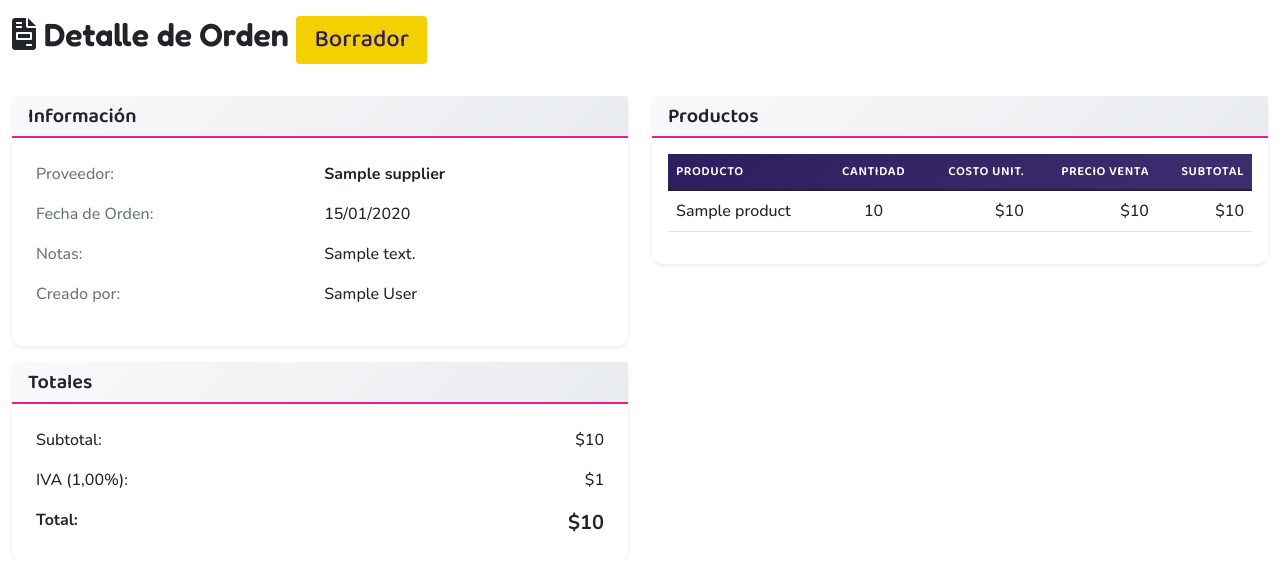
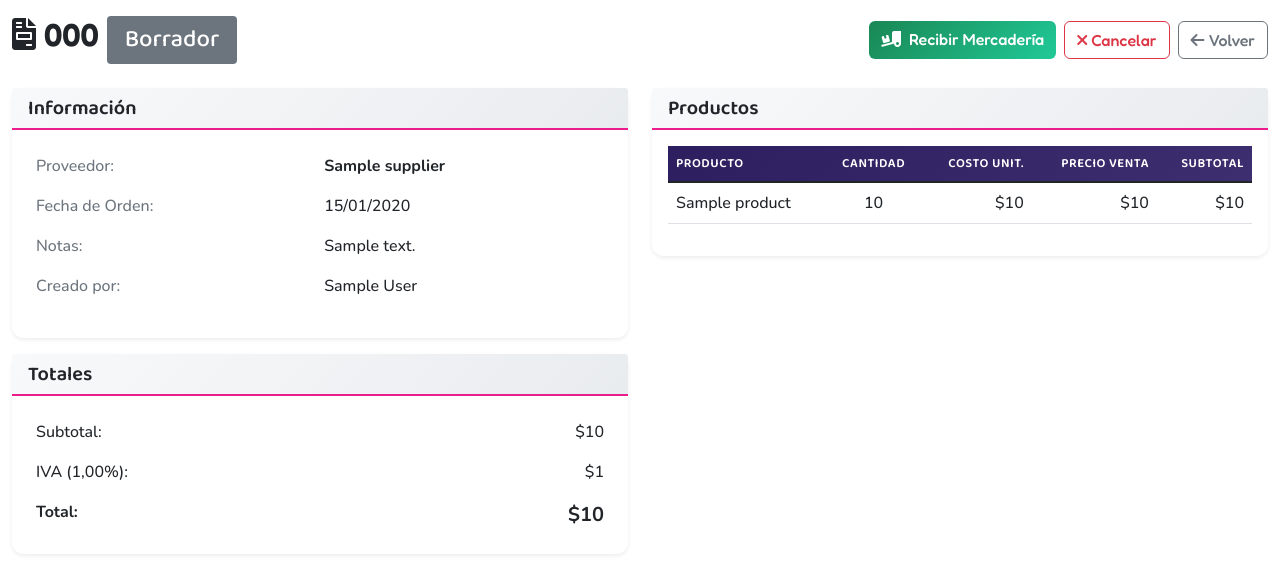
Before and after one commit to ignaciomondragon24/ALMACEN-SOFI, a Django app: page /purchase/1/ in a window 1280 px wide; the page is wider, and only the part inside the window is pictured. Shown: the part 128-689 px from the top of that part. Run offline with Django 3.2, Linux system fonts and the light colour scheme; a user stored in the database is signed in; tables that the repository leaves empty hold one stand-in row (values such as "Sample post"); some libraries are stand-ins or nearby versions.

Commit message:
feat: agregar botones Recibir/Cancelar en lista y detalle de órdenes de compra
Las órdenes en borrador/pedido ahora muestran botones de acción
directamente en la lista y en la vista de detalle.

Co-Authored-By: Claude Opus 4.6 <noreply@anthropic.com>

```diff
--- a/templates/purchase/purchase_detail.html
+++ b/templates/purchase/purchase_detail.html
@@ -13,10 +13,35 @@
                     <li class="breadcrumb-item active">{{ purchase.order_number }}</li>
                 </ol>
             </nav>
-            <h2>
-                <i class="fas fa-file-invoice me-2"></i>Detalle de Orden
-                <span class="badge bg-{{ purchase.status|default:'secondary' }}">{{ purchase.get_status_display }}</span>
-            </h2>
+            <div class="d-flex justify-content-between align-items-center">
+                <h2 class="mb-0">
+                    <i class="fas fa-file-invoice me-2"></i>{{ purchase.order_number }}
+                    {% if purchase.status == 'draft' %}
+                        <span class="badge bg-secondary">Borrador</span>
+                    {% elif purchase.status == 'ordered' %}
+                        <span class="badge bg-info">Pedido</span>
+                    {% elif purchase.status == 'received' %}
+                        <span class="badge bg-success">Recibido</span>
+                    {% elif purchase.status == 'cancelled' %}
+                        <span class="badge bg-danger">Cancelado</span>
+                    {% endif %}
+                </h2>
+                <div class="d-flex gap-2">
+                    {% if purchase.status == 'draft' or purchase.status == 'ordered' %}
+                    <a href="{% url 'purchase:purchase_receive' purchase.pk %}"
+                       class="btn btn-success">
+                        <i class="fas fa-truck-ramp-box me-2"></i>Recibir Mercadería
+                    </a>
+                    <a href="{% url 'purchase:purchase_cancel' purchase.pk %}"
+                       class="btn btn-outline-danger">
+                        <i class="fas fa-times me-1"></i>Cancelar
+                    </a>
+                    {% endif %}
+                    <a href="{% url 'purchase:purchase_list' %}" class="btn btn-outline-secondary">
+                        <i class="fas fa-arrow-left me-1"></i>Volver
+                    </a>
+                </div>
+            </div>
         </div>
     </div>
 
```
Also changed, not shown: templates/purchase/purchase_list.html (+11 -1 lines).
